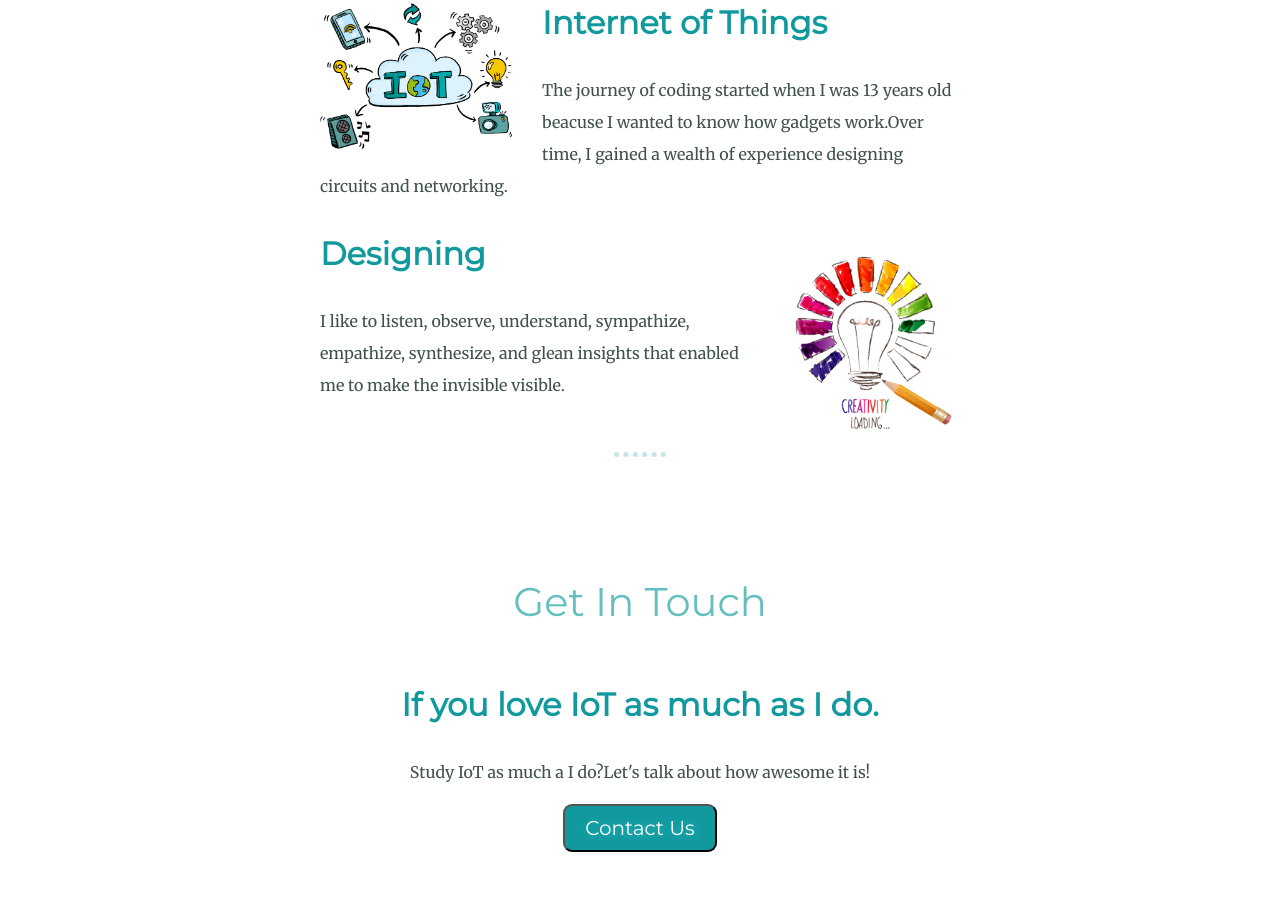
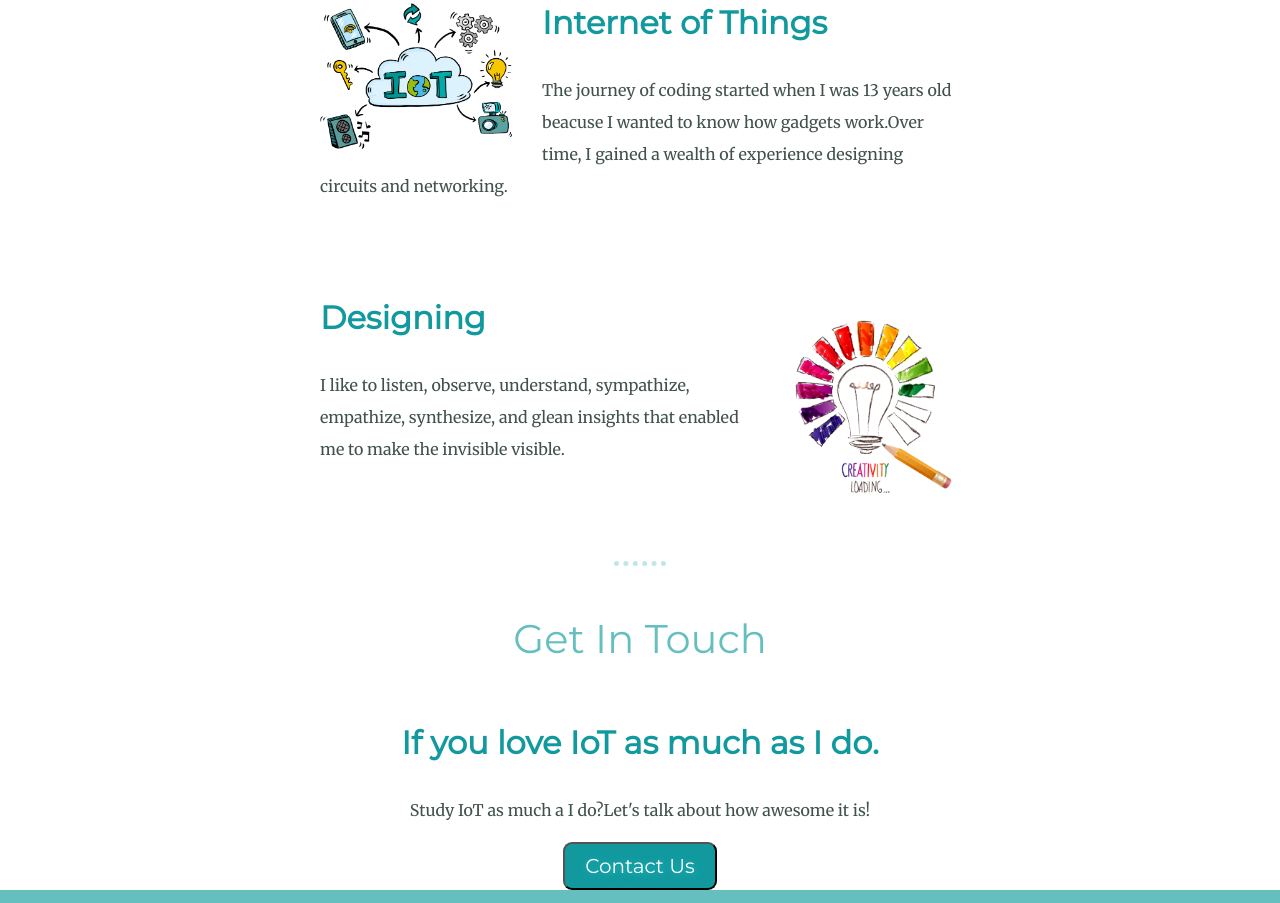
Before and after one commit to rajsudarshan/presonalsite, a plain HTML site: page index.html in a window 1280 px wide. Shown: the part 1417-2320 px from the top of the page. Drawn offline with Linux system fonts and the light colour scheme.

Commit message:
Update styles.css

```diff
--- a/css/styles.css
+++ b/css/styles.css
@@ -89,6 +89,8 @@ hr {
 }
 .skills-row{
   text-align: left;
+  margin-bottom: 15%;
+}
 }
 .contact-container{
   padding: 5%;
```
